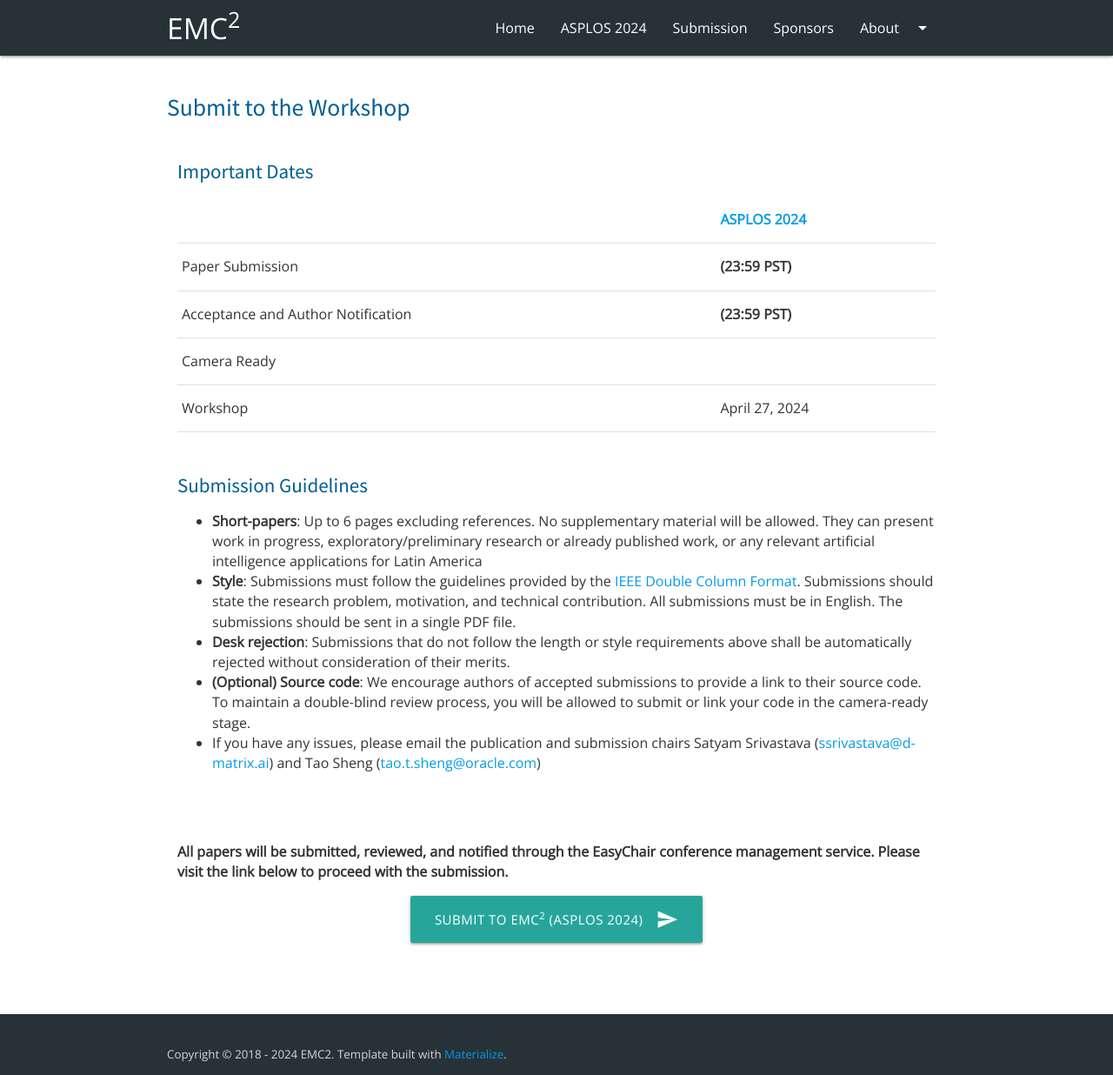
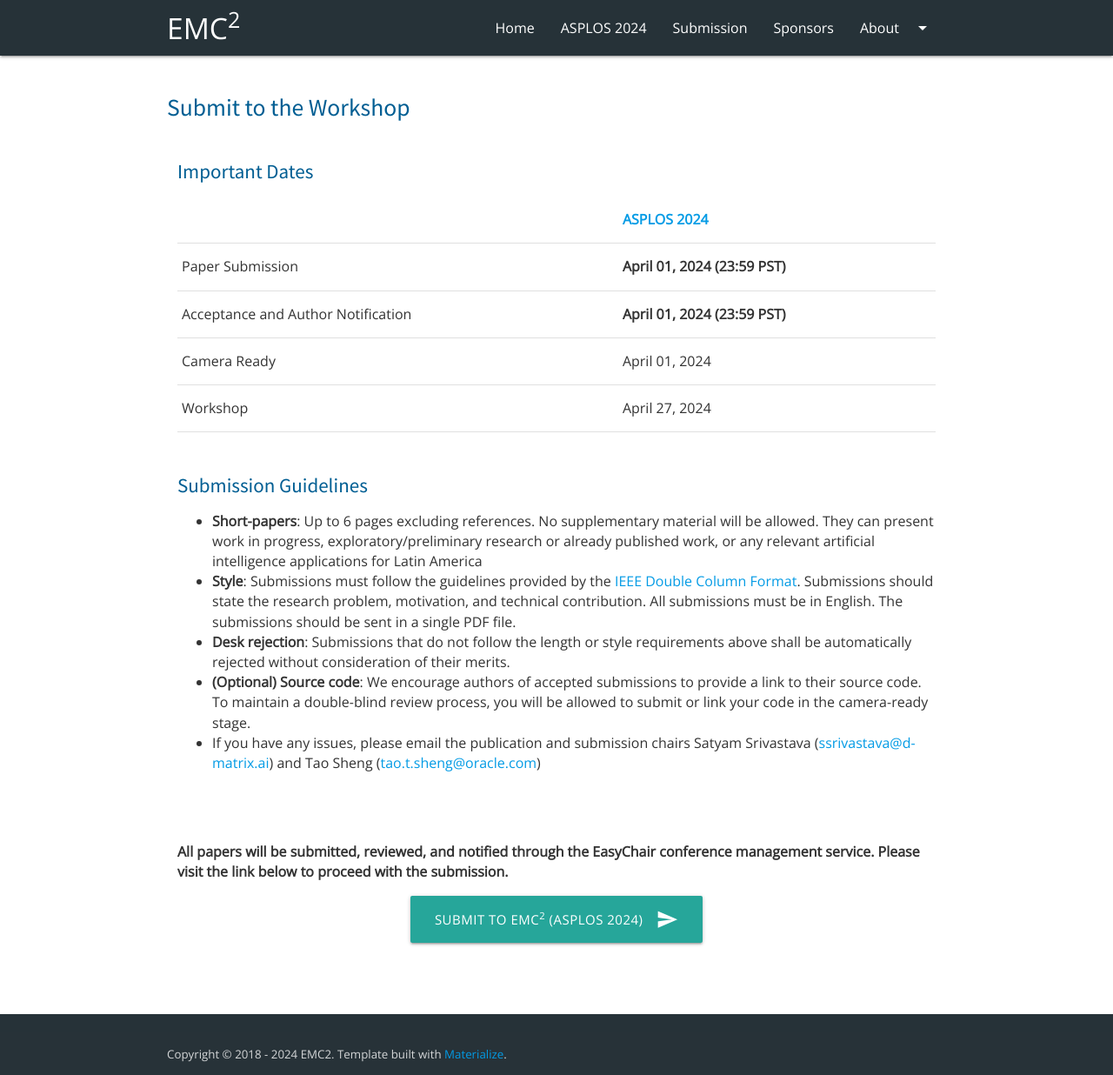
Before and after one commit to mgoldfar/emc2-web, a Jekyll site: the page built from submission.html, in a window 1280 px wide. Shown: the whole page at 87% size. Built offline with Jekyll 4.4.1, drawn with Linux system fonts in a browser that asks for light colours.

Commit message:
Update 9-asplos-24.html
Temporary deadlines

```diff
--- a/_editions/9-asplos-24.html
+++ b/_editions/9-asplos-24.html
@@ -12,4 +12,7 @@ submission_url: https://easychair.org/my/conference?conf=emc25
 is_registering: False
 show_on_submission_page: True
 show_program_summary: False
+submission_deadline: 2024-04-01
+submission_camera_ready: 2024-04-01
+submission_acceptance: 2024-04-01
 ---
```
